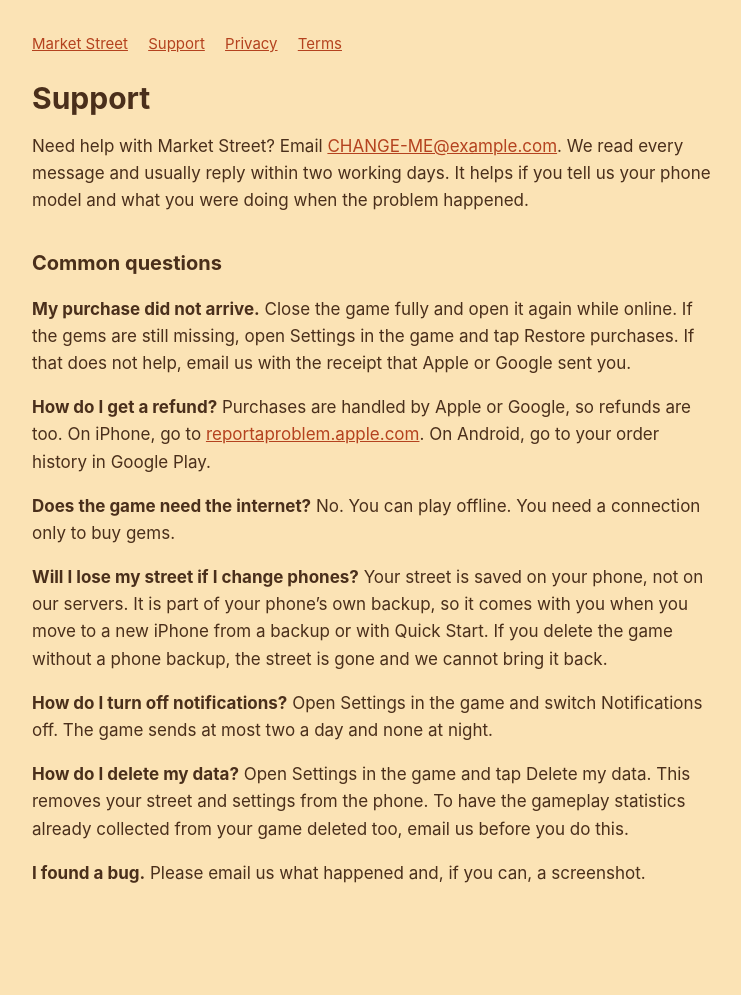
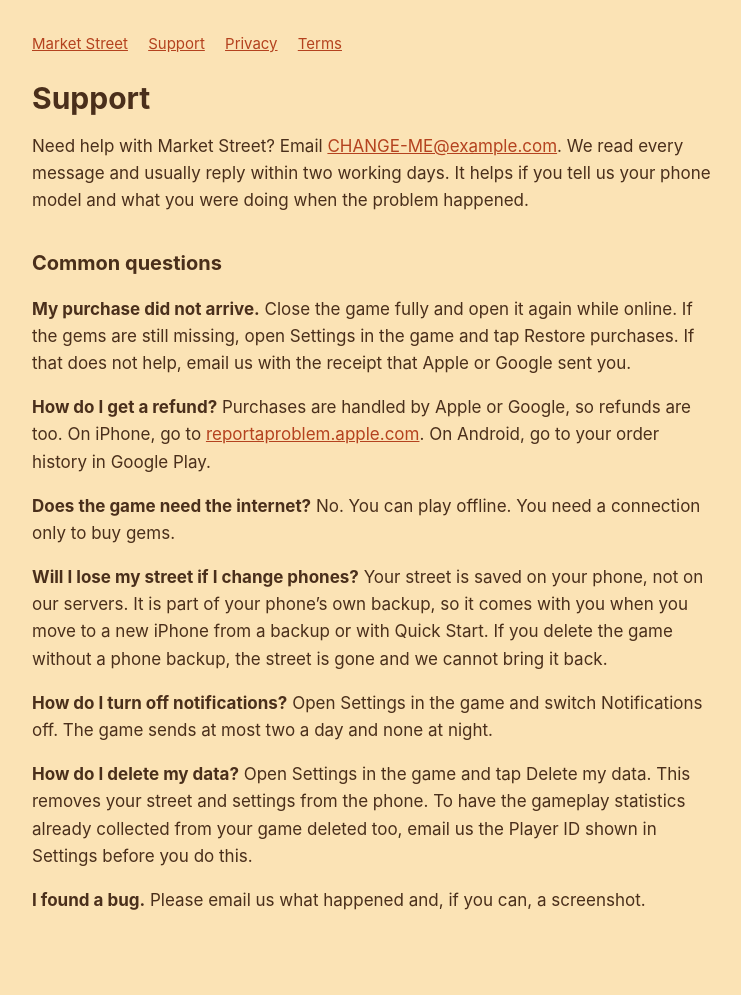
Before and after one commit to sambulosenda/market-game, a Jekyll site: the page built from docs/support.md, in a window 1280 px wide. Shown: the whole page, without its empty margins (268-1009 px from the left). Built offline with Jekyll 4.4.1, drawn with Linux system fonts in a browser that asks for light colours; before the commit the page ends 968 px from its top, so only the background shows below that.

Commit message:
Point deletion requests at the Player ID shown in Settings
Co-Authored-By: Claude Fable 5.2 <noreply@anthropic.com>
Claude-Session: https://claude.ai/code/session_01HzpKkptvf9wgGYYQFEJmLK

```diff
--- a/docs/support.md
+++ b/docs/support.md
@@ -23,7 +23,7 @@ Your street is saved on your phone, not on our servers. It is part of your phone
 Open Settings in the game and switch Notifications off. The game sends at most two a day and none at night.
 
 **How do I delete my data?**
-Open Settings in the game and tap Delete my data. This removes your street and settings from the phone. To have the gameplay statistics already collected from your game deleted too, email us before you do this.
+Open Settings in the game and tap Delete my data. This removes your street and settings from the phone. To have the gameplay statistics already collected from your game deleted too, email us the Player ID shown in Settings before you do this.
 
 **I found a bug.**
 Please email us what happened and, if you can, a screenshot.
```
Also changed, not shown: docs/privacy.md (+1 -1 lines).
